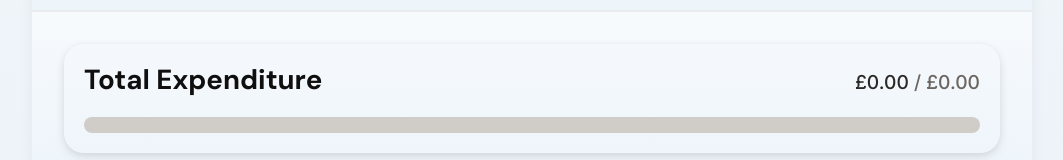
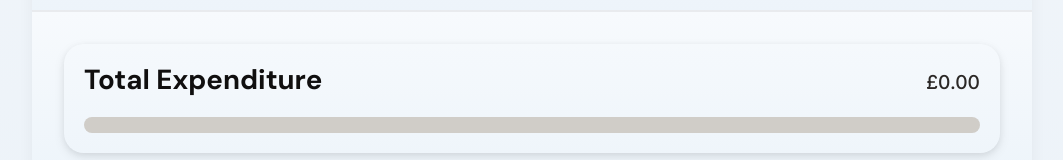
Before and after one commit to daniel-howorth/budget-app, a React (Vite) app: page / in a window 1280 px wide. Shown: the part 303-463 px from the top of the page, without its empty margins (108-1171 px from the left). Built offline with nearby package versions, Linux system fonts and the light colour scheme.

Commit message:
Misc expenditure only applies to progress bar when there is a total budget

```diff
--- a/src/components/Cards/TotalExpenditureCard/TotalExpenditureCard.jsx
+++ b/src/components/Cards/TotalExpenditureCard/TotalExpenditureCard.jsx
@@ -13,10 +13,13 @@ function TotalExpenditureCard() {
     <Card>
       <CardHeader
         name="Total Expenditure"
-        limit={totalBudget}
+        limit={totalBudget > 0 ? totalBudget : null}
         expenditure={totalExpenditure}
       />
-      <ProgressBar value={totalExpenditure} max={totalBudget} />
+      <ProgressBar
+        value={totalBudget > 0 ? totalExpenditure : 0}
+        max={totalBudget}
+      />
     </Card>
   );
 }
```
